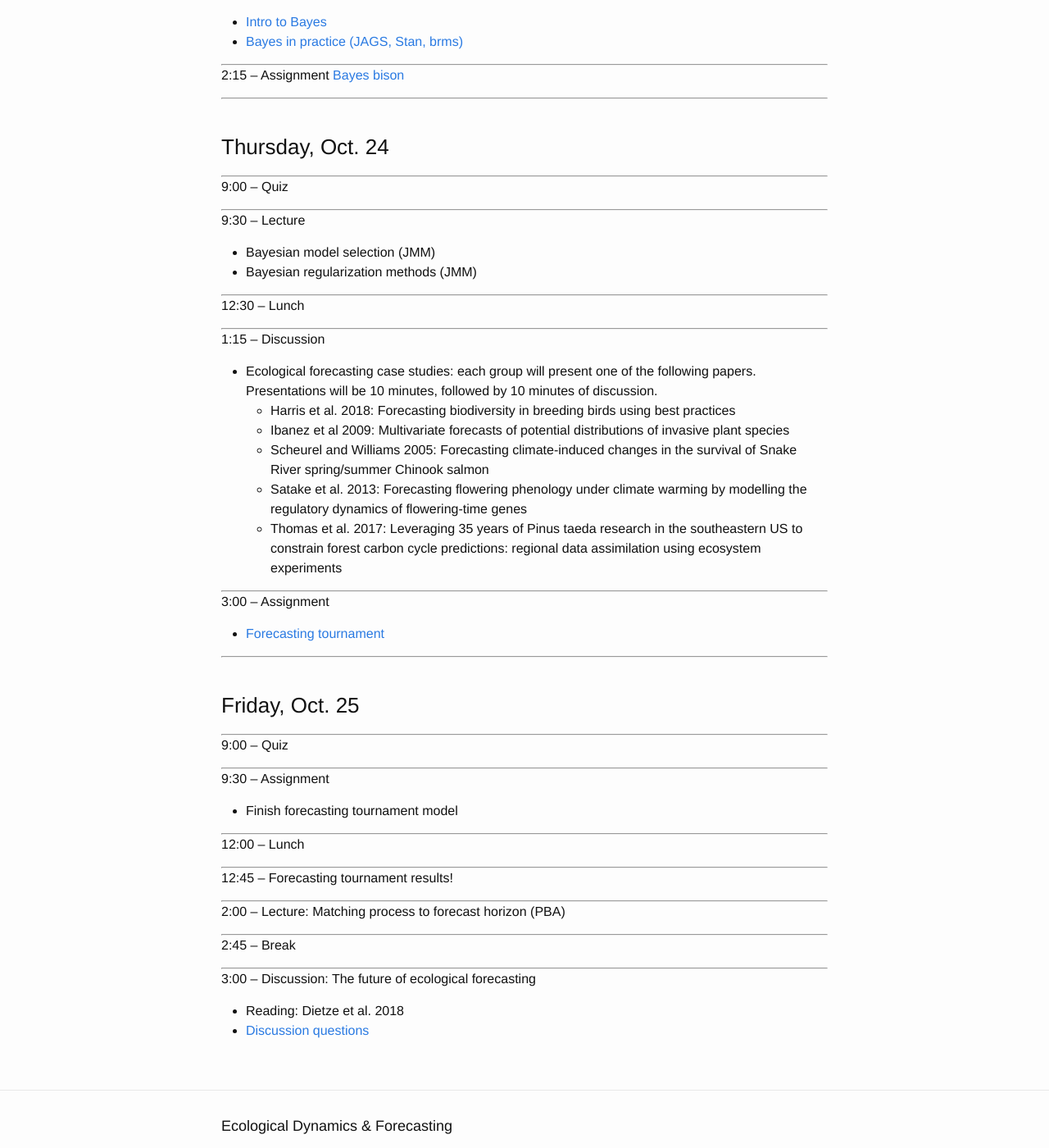
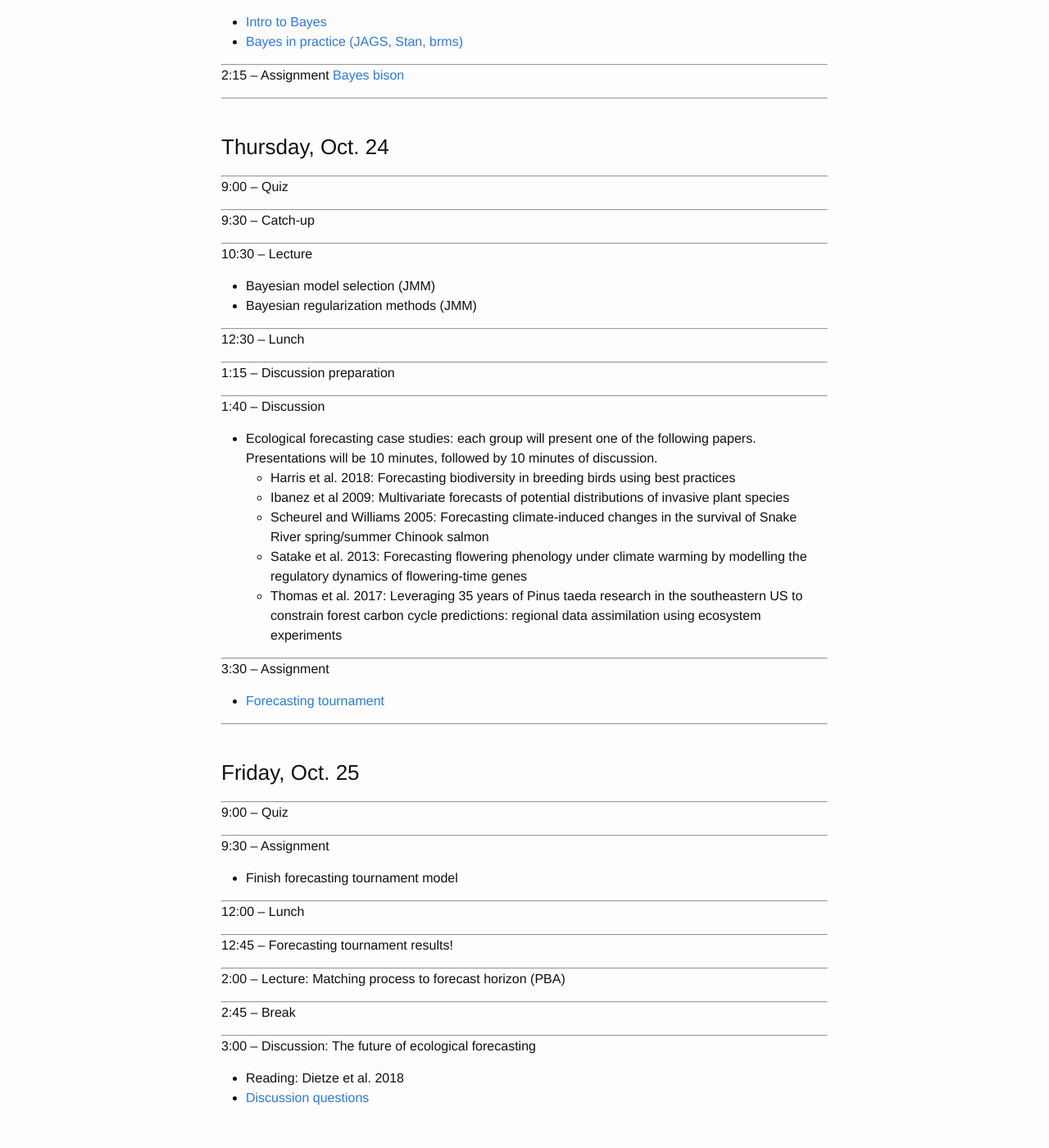
Before and after one commit to pbadler/forecasting-course-short, a Jekyll site: the page built from schedule.md, in a window 1280 px wide and 1400 px high, scrolled down 2226 px. Shown: the whole window at 82% size. Built offline with Jekyll 4.4.1, drawn with Linux system fonts in a browser that asks for light colours.

Commit message:
updated schedule

```diff
--- a/schedule.md
+++ b/schedule.md
@@ -147,7 +147,10 @@ layout: page
 9:00 -- Quiz
 
 ***
-9:30 -- Lecture
+9:30 -- Catch-up
+
+***
+10:30 -- Lecture
 
  * Bayesian model selection (JMM)
  * Bayesian regularization methods (JMM)
@@ -156,7 +159,10 @@ layout: page
 12:30 -- Lunch
 
 ***
-1:15 -- Discussion
+1:15 -- Discussion preparation
+
+***
+1:40 -- Discussion
 
  * Ecological forecasting case studies: each group will present one of the
  following papers. Presentations will be 10 minutes, followed by 10 minutes of discussion.
@@ -167,7 +173,7 @@ layout: page
     * Thomas et al. 2017: Leveraging 35 years of Pinus taeda research in the southeastern US to constrain forest carbon cycle predictions: regional data assimilation using ecosystem experiments
 
 ***
-3:00 -- Assignment
+3:30 -- Assignment
 
   * [Forecasting tournament](assignments/tournament)
 
```
